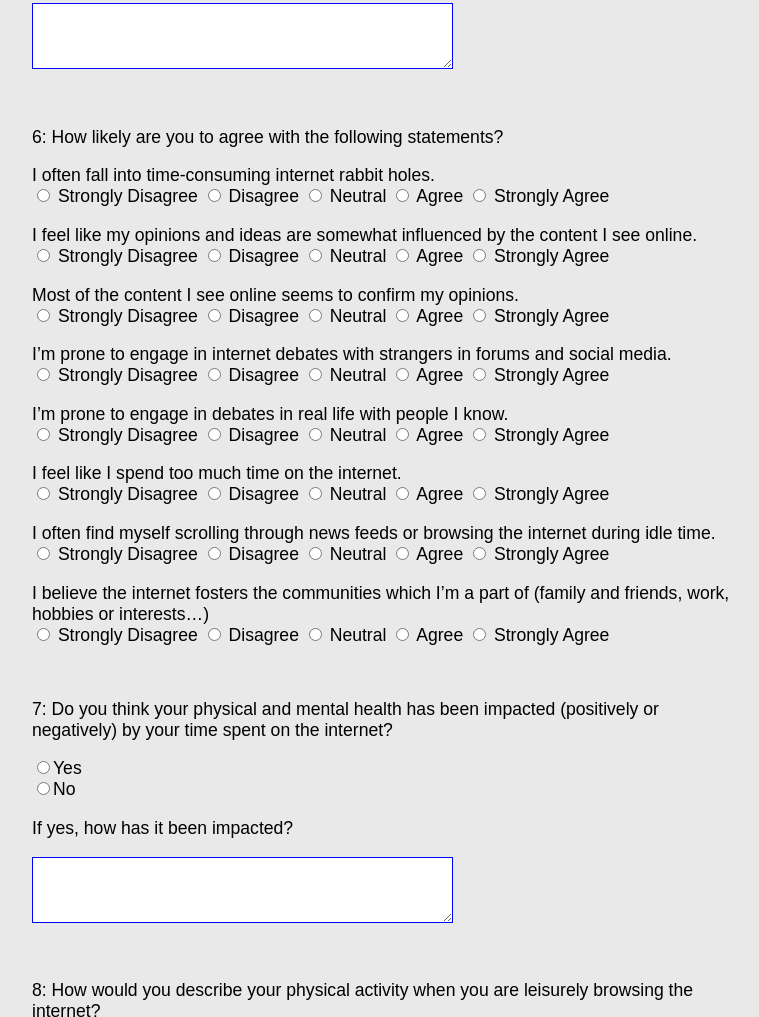
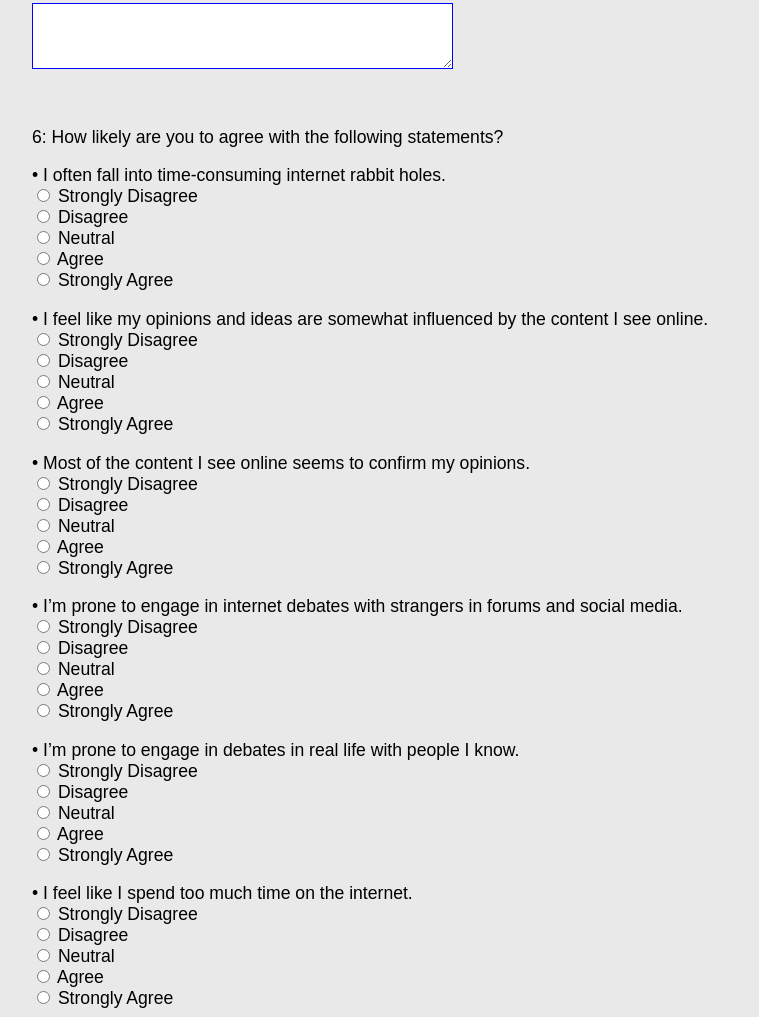
Before and after one commit to rodri-go123/AW-Survey, a website: page public/index.html in a window 1280 px wide. Shown: the part 1407-2424 px from the top of the page, without its empty margins (258-1017 px from the left). Drawn offline with Linux system fonts and the light colour scheme; a web font is replaced by a local one.

Commit message:
Update index.html

```diff
--- a/public/index.html
+++ b/public/index.html
@@ -71,39 +71,38 @@
           <br>
 
           <p class="question">6: How likely are you to agree with the following statements?
-            <p class="answer">I often fall into time-consuming internet rabbit holes.<br>
-              <input type="radio" name="statement1" value="0"> Strongly Disagree <input type="radio" name="statement1" value="1"> Disagree <input type="radio" name="statement1" value="2"> Neutral <input type="radio" name="statement1" value="3"> Agree <input type="radio" name="statement1" value="4"> Strongly Agree
+            <p class="answer">&#8226; I often fall into time-consuming internet rabbit holes.<br>
+              <input type="radio" name="statement1" value="0"> Strongly Disagree <br> <input type="radio" name="statement1" value="1"> Disagree <br> <input type="radio" name="statement1" value="2"> Neutral <br> <input type="radio" name="statement1" value="3"> Agree <br> <input type="radio" name="statement1" value="4"> Strongly Agree
             </p>
 
-            <p class="answer">I feel like my opinions and ideas are somewhat influenced by the content I see online.<br>
-              <input type="radio" name="statement2" value="0"> Strongly Disagree <input type="radio" name="statement2" value="1"> Disagree <input type="radio" name="statement2" value="2"> Neutral <input type="radio" name="statement2" value="3"> Agree <input type="radio" name="statement2" value="4"> Strongly Agree
+            <p class="answer">&#8226; I feel like my opinions and ideas are somewhat influenced by the content I see online.<br>
+              <input type="radio" name="statement2" value="0"> Strongly Disagree <br> <input type="radio" name="statement2" value="1"> Disagree <br> <input type="radio" name="statement2" value="2"> Neutral <br> <input type="radio" name="statement2" value="3"> Agree <br> <input type="radio" name="statement2" value="4"> Strongly Agree
             </p>
 
-            <p class="answer">Most of the content I see online seems to confirm my opinions.<br>
-              <input type="radio" name="statement3" value="0"> Strongly Disagree <input type="radio" name="statement3" value="1"> Disagree <input type="radio" name="statement3" value="2"> Neutral <input type="radio" name="statement3" value="3"> Agree <input type="radio" name="statement3" value="4"> Strongly Agree
+            <p class="answer">&#8226; Most of the content I see online seems to confirm my opinions.<br>
+              <input type="radio" name="statement3" value="0"> Strongly Disagree <br> <input type="radio" name="statement3" value="1"> Disagree <br> <input type="radio" name="statement3" value="2"> Neutral <br> <input type="radio" name="statement3" value="3"> Agree <br> <input type="radio" name="statement3" value="4"> Strongly Agree
             </p>
 
-            <p class="answer">I’m prone to engage in internet debates with strangers in forums and social media.<br>
-              <input type="radio" name="statement4" value="0"> Strongly Disagree <input type="radio" name="statement4" value="1"> Disagree <input type="radio" name="statement4" value="2"> Neutral <input type="radio" name="statement4" value="3"> Agree <input type="radio" name="statement4" value="4"> Strongly Agree
+            <p class="answer">&#8226; I’m prone to engage in internet debates with strangers in forums and social media.<br>
+              <input type="radio" name="statement4" value="0"> Strongly Disagree <br> <input type="radio" name="statement4" value="1"> Disagree <br> <input type="radio" name="statement4" value="2"> Neutral <br> <input type="radio" name="statement4" value="3"> Agree <br>  <input type="radio" name="statement4" value="4"> Strongly Agree
             </p>
 
-            <p class="answer">I’m prone to engage in debates in real life with people I know.<br>
-              <input type="radio" name="statement5" value="0"> Strongly Disagree <input type="radio" name="statement5" value="1"> Disagree <input type="radio" name="statement5" value="2"> Neutral <input type="radio" name="statement5" value="3"> Agree <input type="radio" name="statement5" value="4"> Strongly Agree
+            <p class="answer">&#8226; I’m prone to engage in debates in real life with people I know.<br>
+              <input type="radio" name="statement5" value="0"> Strongly Disagree <br> <input type="radio" name="statement5" value="1"> Disagree <br> <input type="radio" name="statement5" value="2"> Neutral <br> <input type="radio" name="statement5" value="3"> Agree <br> <input type="radio" name="statement5" value="4"> Strongly Agree
             </p>
 
-            <p class="answer">I feel like I spend too much time on the internet.<br>
-              <input type="radio" name="statement6" value="0"> Strongly Disagree <input type="radio" name="statement6" value="1"> Disagree <input type="radio" name="statement6" value="2"> Neutral <input type="radio" name="statement6" value="3"> Agree <input type="radio" name="statement6" value="4"> Strongly Agree
+            <p class="answer">&#8226; I feel like I spend too much time on the internet.<br>
+              <input type="radio" name="statement6" value="0"> Strongly Disagree <br> <input type="radio" name="statement6" value="1"> Disagree <br> <input type="radio" name="statement6" value="2"> Neutral <br> <input type="radio" name="statement6" value="3"> Agree <br> <input type="radio" name="statement6" value="4"> Strongly Agree
             </p>
 
-            <p class="answer">I often find myself scrolling through news feeds or browsing the internet during idle time.<br>
-              <input type="radio" name="statement7" value="0"> Strongly Disagree <input type="radio" name="statement7" value="1"> Disagree <input type="radio" name="statement7" value="2"> Neutral <input type="radio" name="statement7" value="3"> Agree <input type="radio" name="statement7" value="4"> Strongly Agree
+            <p class="answer">&#8226; I often find myself scrolling through news feeds or browsing the internet during idle time.<br>
+              <input type="radio" name="statement7" value="0"> Strongly Disagree <br> <input type="radio" name="statement7" value="1"> Disagree <br> <input type="radio" name="statement7" value="2"> Neutral <br> <input type="radio" name="statement7" value="3"> Agree <br> <input type="radio" name="statement7" value="4"> Strongly Agree
             </p>
 
-            <p class="answer">I believe the internet fosters the communities which I’m a part of (family and friends, work, hobbies or interests…)<br>
-              <input type="radio" name="statement8" value="0"> Strongly Disagree <input type="radio" name="statement8" value="1"> Disagree <input type="radio" name="statement8" value="2"> Neutral <input type="radio" name="statement8" value="3"> Agree <input type="radio" name="statement8" value="4"> Strongly Agree
+            <p class="answer">&#8226; I believe the internet fosters the communities which I’m a part of (family and friends, work, hobbies or interests…)<br>
+              <input type="radio" name="statement8" value="0"> Strongly Disagree <br> <input type="radio" name="statement8" value="1"> Disagree <br> <input type="radio" name="statement8" value="2"> Neutral <br> <input type="radio" name="statement8" value="3"> Agree <br> <input type="radio" name="statement8" value="4"> Strongly Agree
             </p>
             <br>
-
             <p class="question">7: Do you think your physical and mental health has been impacted (positively or negatively) by your time spent on the internet?</p>
             <p class="answer"><input type="radio" name="health-impact" value="yes">Yes<br>
               <input type="radio" name="health-impact" value="no">No<br>
```
